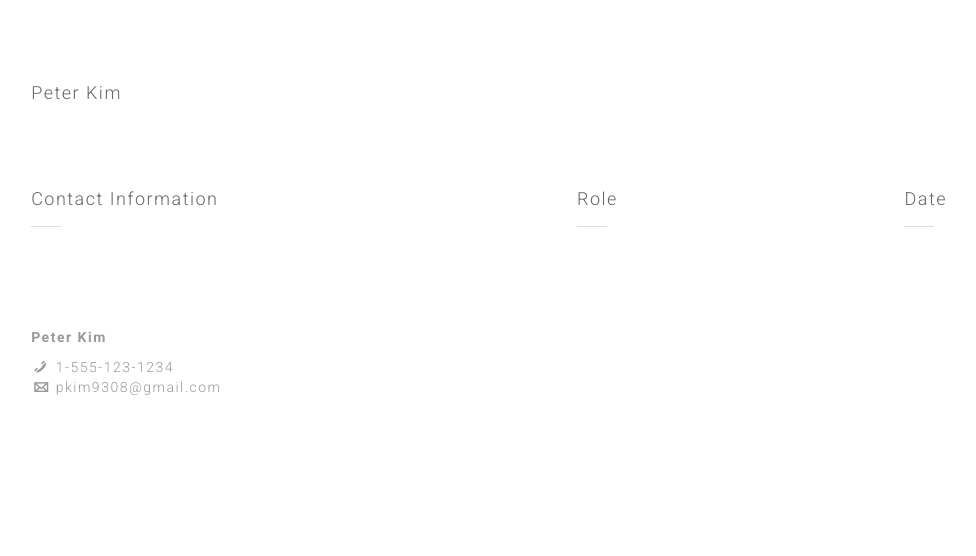
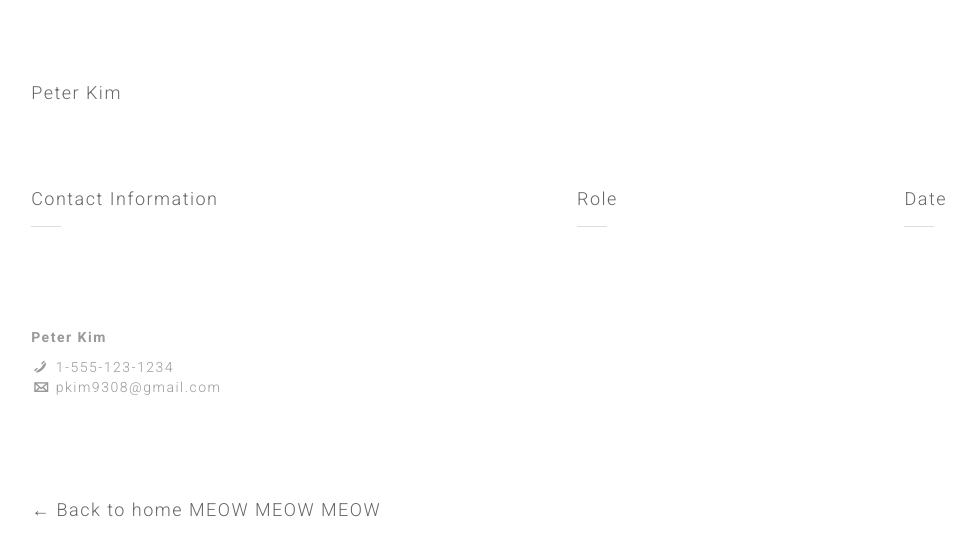
Before and after one commit to sharpiechen/portfolio, a Jekyll site: the page built from contact.html, in a window 1280 px wide. Shown: the top 556 px of the page, without its empty margins (78-1054 px from the left). Built offline with Jekyll 4.4.1, drawn with Linux system fonts in a browser that asks for light colours.

Commit message:
Update page.html

```diff
--- a/_layouts/page.html
+++ b/_layouts/page.html
@@ -38,10 +38,10 @@ layout: default
 	    </div>
     </div>
 </div>
-<!-- <div class="container_fluid">
+<div class="container_fluid">
     <div class="row section__container footer__container">
 	<div class="col-xs-5 col-sm-offset-1 ">
     		<a href="{{site.baseurl}}/" class="text__header"> &larr;&nbsp;Back to home MEOW MEOW MEOW </a>
 	</div>
     </div>
-</div> -->
+</div>
```
